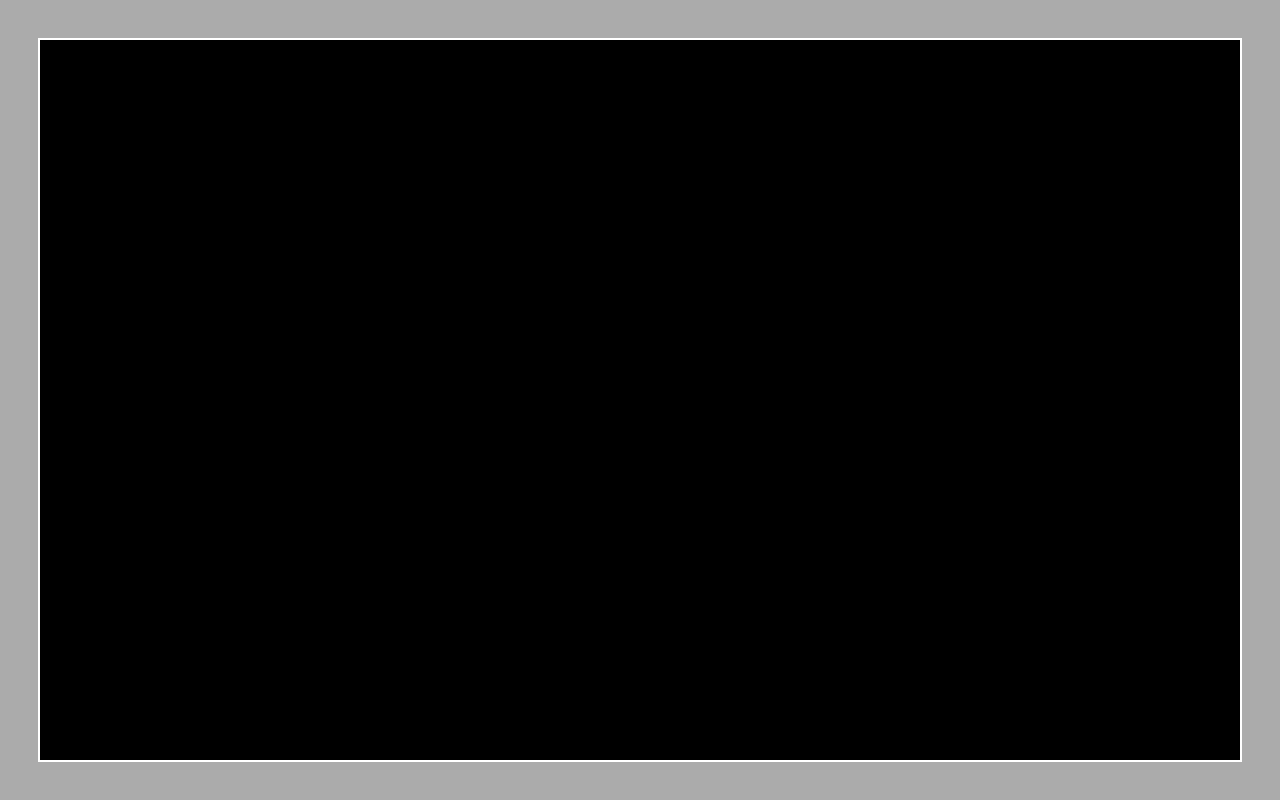
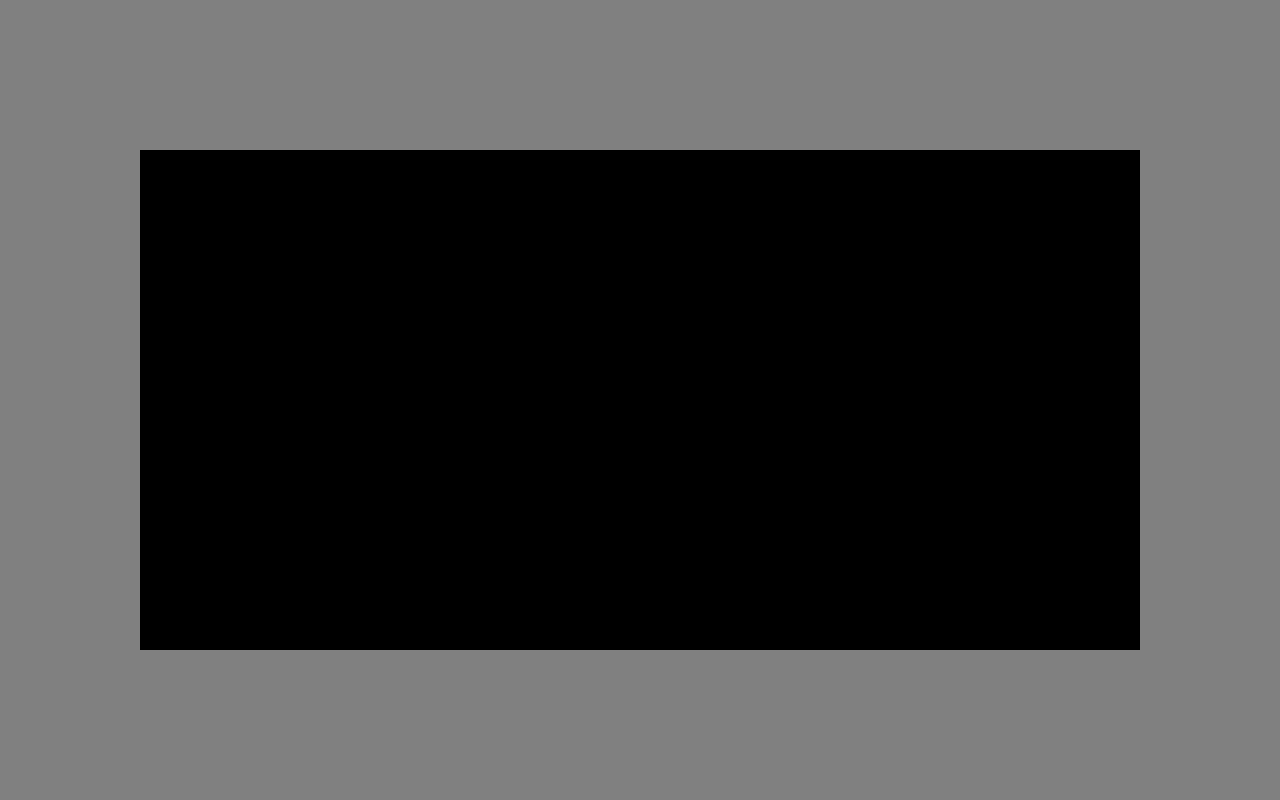
Before and after one commit to RadoslawStepniewski/gameTenis, a plain HTML site: page index.html in a window 1280 px wide. Drawn offline with Linux system fonts and the light colour scheme.

Commit message:
created play field in canvas, css

```diff
--- a/index.html
+++ b/index.html
@@ -10,23 +10,8 @@
 <canvas>
 
 </canvas>
-<script>
-    const canvas = document.querySelector('canvas');
-    const ctx = canvas.getContext('2d');
+<script src="script.js">
 
-    canvas.width = 1200;
-    canvas.height = 720;
-
-
-    const cw = canvas.width;
-    const ch = canvas.height;
-
-    function table() {
-        ctx.fillStyle = '#000000';
-        ctx.fillRect(0, 0, cw, ch);
-    }
-
-    table()
 
 </script>
 </body>
--- /dev/null
+++ b/script.js
@@ -0,0 +1,5 @@
+const canvas = document.querySelector('canvas');
+const ctx = canvas.getContext('2d');
+
+const cw = canvas.width = "1000";
+const ch = canvas.height = "500";
--- a/style.css
+++ b/style.css
@@ -4,10 +4,10 @@ body{
     display: flex;
     align-items: center;
     justify-content: center;
+    background-color: gray;
     height: 100vh;
-    background-color: #ababab;
+
 }
-
 canvas{
-    border: 2px solid #ffffff;
+    background-color: black;
 }
```
